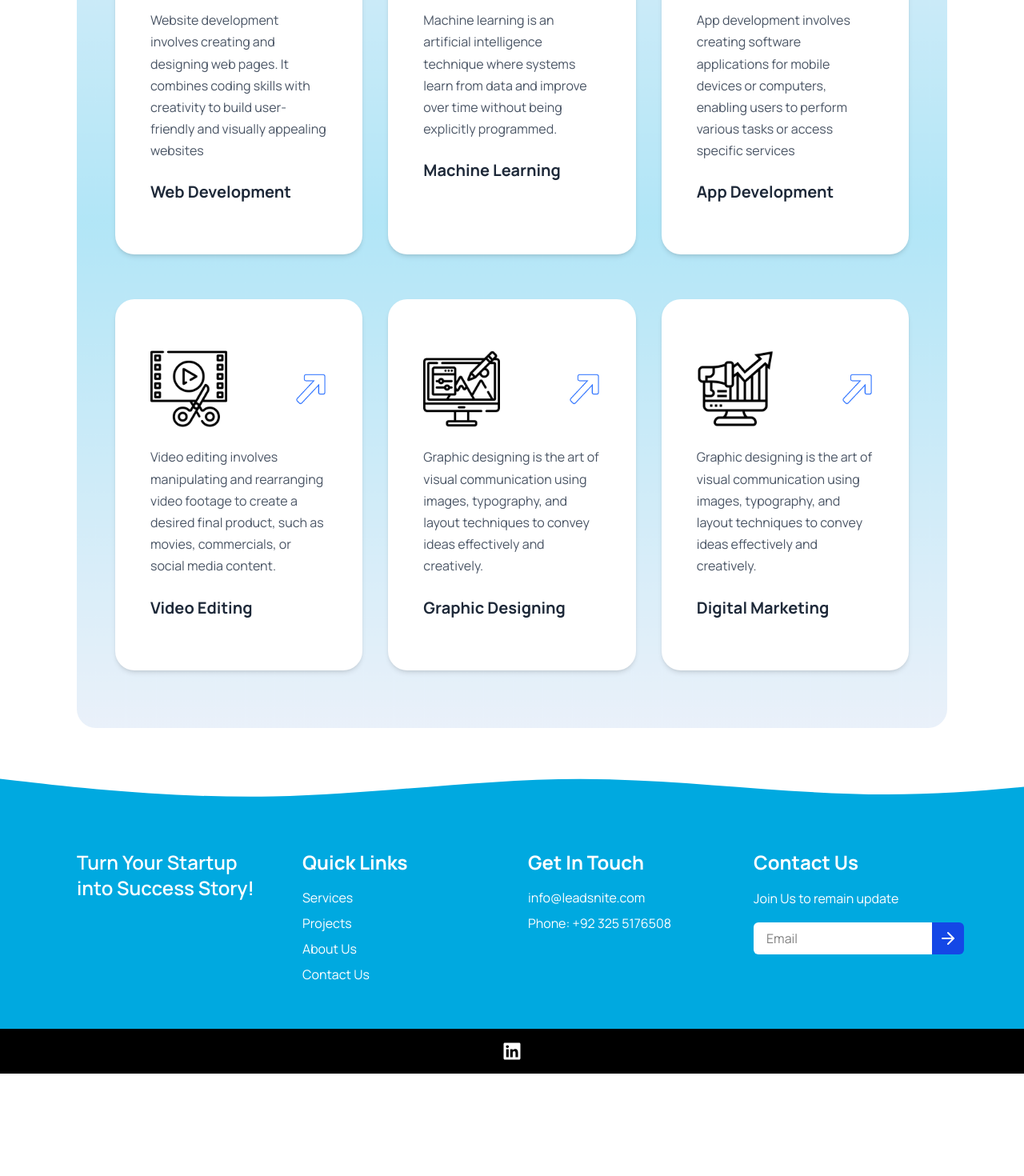
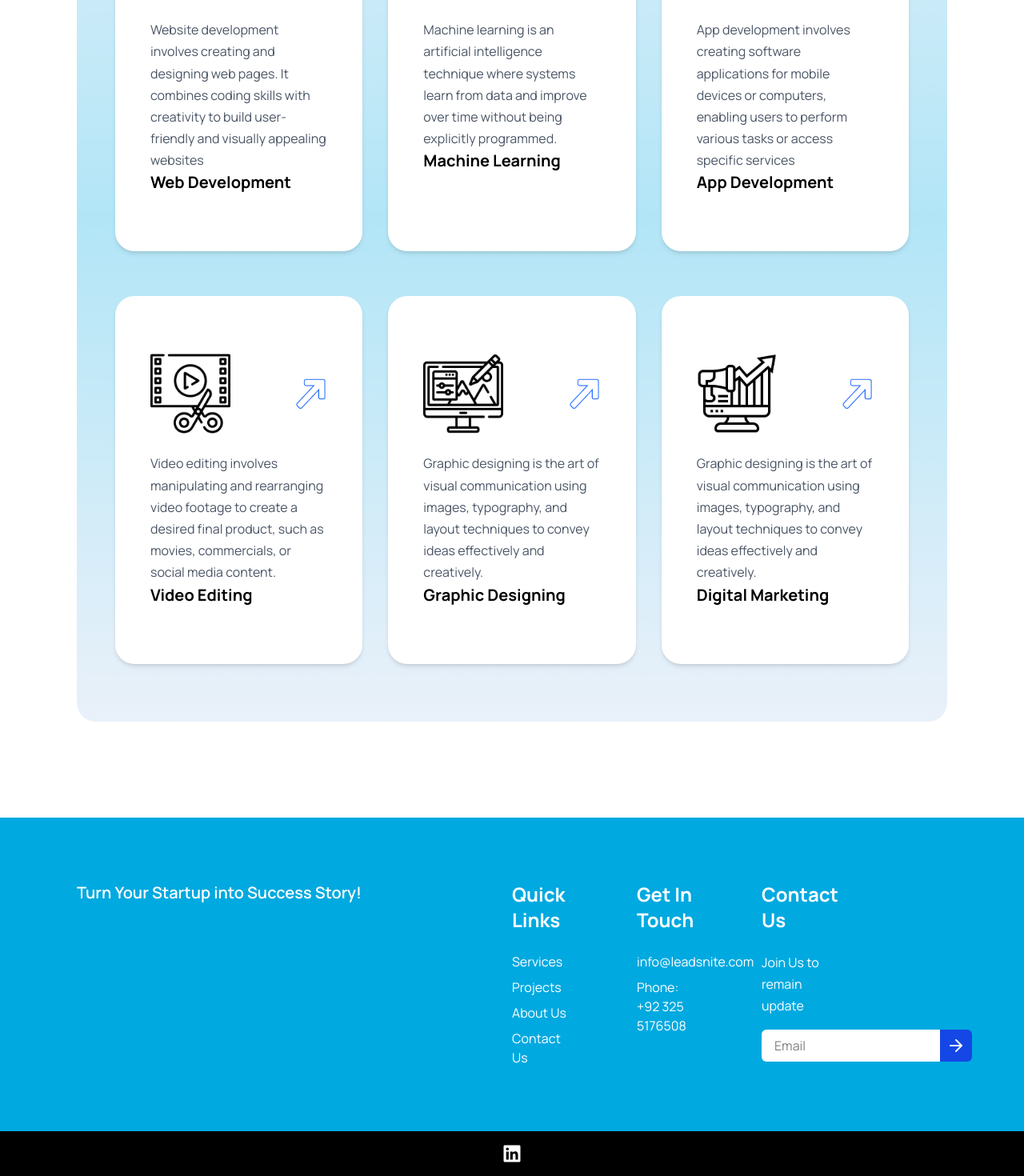
Before and after one commit to saif1431/LeadsNite, a React (Vite) app: page /services in a window 1280 px wide. Shown: the part 1231-2701 px from the top of the page at 80% size. Before the commit the page ends 2573 px from the top, so only its background shows below. Built offline with nearby package versions, Linux system fonts and the light colour scheme.

Commit message:
Change HomePage Design

```diff
--- a/src/Components/HomeComponents/ClientCount.jsx
+++ b/src/Components/HomeComponents/ClientCount.jsx
@@ -46,7 +46,7 @@ const ClientCount = () => {
   }, []);
 
   return (
-    <div   className="lg:px-24 lg:w-[88%] w-full mx-auto  px-6 md:py-24 py-12  rounded-2xl"
+    <div   className="lg:px-24 lg:w-[70%] w-full mx-auto   md:py-24 py-12  rounded-2xl"
   style={{
     background: 'linear-gradient(90deg, #2667FF 20%, #6C19EF 100%)'
   }}>
--- a/src/Components/HomeComponents/JoinUs.jsx
+++ b/src/Components/HomeComponents/JoinUs.jsx
@@ -4,7 +4,7 @@ import img from '/joinUsImg.jpg'
 
 function JoinUs() {
   return (
-    <div className='bg-secondary lg:h-[550px] h-fit  lg:px-24 px-6 md:py-32 py-12 flex items-center justify-center l '>
+    <div className='bg-secondary lg:h-[550px] h-fit  px-8 lg:px-78 md:px-16 md:py-32 py-12 flex items-center justify-center  '>
           <div className='  mx-auto flex items-center justify-center lg:flex-row flex-col lg:gap-32 gap-12'>
       <div className='lg:w-1/2 w-full rounded-lg bg-white px-8 py-12 '>
             <img className='rounded-lg' src={img} alt="" />
--- a/src/Components/HomeComponents/LatestProject.jsx
+++ b/src/Components/HomeComponents/LatestProject.jsx
@@ -97,7 +97,7 @@ export default function LatestProject() {
   );
 
   return (
-    <div className="bg-secondary w-full lg:px-24 px-6 md:py-32 py-12">
+    <div className="bg-secondary w-full px-8 lg:px-78 md:px-16 md:py-32 py-12">
       <div className="">
         {/* Header */}
         <div className="flex flex-col md:flex-row justify-between items-start md:items-center mb-12 ">
--- a/src/Components/HomeComponents/OrbitAnimation.jsx
+++ b/src/Components/HomeComponents/OrbitAnimation.jsx
@@ -32,7 +32,7 @@ export default function OrbitAnimation() {
   ];
 
   return (
-    <div className="mx-auto lg:px-24 px-6 lg:py-18 md-12 max-w-8xl">
+    <div className="mx-auto px-8 lg:px-78 md:px-16 lg:py-18 md-12 max-w-8xl">
       <h2 className="text-3xl md:text-4xl font-bold text-center mb-16">How We Work</h2>
 
       <div className="grid grid-cols-1 md:grid-cols-2 lg:grid-cols-4 gap-8">
--- a/src/Components/HomeComponents/PricingSection.jsx
+++ b/src/Components/HomeComponents/PricingSection.jsx
@@ -47,8 +47,8 @@ export default function PricingSection() {
   const pricingData = activeTab === "marketing" ? marketingPricing : optimizePricing
 
   return (
-    <div className="bg-blue-50  flex items-center justify-center lg:px-24 px-6 md:py-24 py-12">
-      <div className=" w-full mx-auto flex flex-col lg:flex-row items-center justify-between gap-8 lg:gap-16">
+    <div className="bg-blue-50  flex items-center justify-center px-8 lg:px-78 md:px-16 md:py-24 py-12">
+      <div className=" w-full  flex flex-col lg:flex-row items-center justify-between gap-8 lg:gap-16">
         {/* Left side content */}
         <div className="max-w-sm w-full">
           <h1 className="text-3xl md:text-4xl font-bold text-gray-900 mb-8">Committed to giving the best price</h1>
@@ -86,7 +86,7 @@ export default function PricingSection() {
               className="flex flex-col gap-3 lg:flex-row"
             >
               {/* Free plan card */}
-              <div className="border border-black rounded-lg   p-12 w-full max-w-sm  md:mb-0 md:mr-16 relative z-10">
+              <div className="border border-black rounded-lg   px-12  py-14 w-full max-w-sm  md:mb-0 md:mr-16 relative z-10">
                 <div className="">
                   <h3 className="text-2xl font-semibold mb-4">{pricingData.free.name}</h3>
                   <div className="flex items-baseline">
--- a/src/Components/HomeComponents/Services.jsx
+++ b/src/Components/HomeComponents/Services.jsx
@@ -73,19 +73,19 @@ const ServiceCard = ({
       className={`group cursor-pointer mt-6 overflow-hidden shadow-md transition-transform duration-500 hover:shadow-xl lg:px-3 lg:py-8 bg-white rounded-3xl
        `}
     >
-      <div className="p-8 space-y-6">
-        <div className={`flex items-center justify-between  ${isHomePage ? 'mb-12' : 'mb-6'}`}>
+      <div className="py-10 px-8 ">
+        <div className={`flex items-center justify-between  ${isHomePage ? 'mb-14' : 'mb-6  '}`}>
           <img
             src={imageUrl}
             alt={`${title} service`}
-            className="w-24 h-24 object-cover"
+            className="w-25 h-25 object-cover"
           />
           <img className='w-10 h-10' src={arrow} alt="arrow" />
         </div>
         {showDescription && (
           <p className="text-gray-600 ">{description}</p>
         )}
-        <h3 className="text-xl font-bold text-gray-800">{title}</h3>
+        <h3 className="text-xl font-bold ">{title}</h3>
 
       </div>
     </div>
@@ -97,7 +97,7 @@ const Services = ({ showDescriptions = false }) => {
   const isHomePage = location.pathname === '/';
 
   return (
-    <div className={`container  mt-6 mx-auto  py-18 ${isHomePage ? 'lg:px-24 px-6 bg-secondary' : 'rounded-3xl lg:px-12 bg-image  px-4'}`}>
+    <div className={`  mt-6  py-18 ${isHomePage ? 'px-8 lg:px-78 md:px-16 bg-secondary' : 'rounded-3xl lg:px-12 bg-image  px-4'}`}>
       <h2 className={`text-3xl font-bold mb-12 text-center ${isHomePage ? 'lg:text-3xl  ' : 'text-4xl '}`}>
         {isHomePage ? "Find the Perfect Service" : "Here's What Sets Us Apart"}
       </h2>
--- a/src/ResuseableComponents/Footer.jsx
+++ b/src/ResuseableComponents/Footer.jsx
@@ -5,32 +5,22 @@ function Footer() {
   return (
     <div className="relative mt-24">
       {/* Wavy Top Shape */}
-      <div className="w-full overflow-hidden absolute -top-24 z-0 rotate-180">
-        <svg
-          className="w-full h-32"
-          viewBox="200 20 1200 280"
-          preserveAspectRatio="none"
-          xmlns="http://www.w3.org/2000/svg"
-        >
-          <path
-            fill="#00A9E0"
-            fillOpacity="1"
-            d="M0,256L60,234.7C120,213,240,171,360,170.7C480,171,600,213,720,213.3C840,213,960,171,1080,165.3C1200,160,1320,192,1380,208L1440,224L1440,0L1380,0C1320,0,1200,0,1080,0C960,0,840,0,720,0C600,0,480,0,360,0C240,0,120,0,60,0L0,0Z"
-          />
-        </svg>
+      <div className="w-full overflow-hidden  z-0 rotate-180">
+
       </div>
 
       {/* Footer Content */}
-      <footer className="relative bg-[#00A9E0] text-white pt-8 pb-14 px-4 md:px-24 z-10">
-        <div className="grid grid-cols-1 md:grid-cols-2 lg:grid-cols-4 gap-10">
-          <div>
-            <h2 className="text-2xl font-semibold">
+      <footer className="relative py-20 bg-[#00A9E0] text-white px-4 md:px-24 z-10">
+        <div className="grid grid-cols-1 md:grid-cols-2 lg:grid-cols-2 ">
+          <div className="">
+            <h2 className="text-xl font-semibold">
               Turn Your Startup into Success Story!
             </h2>
           </div>
 
-          <div>
-            <h3 className="text-2xl font-bold mb-4">Quick Links</h3>
+          <div className="grid grid-cols-1 md:grid-cols-2 lg:grid-cols-4 gap-20">
+            <div>
+            <h3 className="text-2xl font-bold mb-6">Quick Links</h3>
             <ul className="space-y-2">
               <li><a href="#" className="hover:underline">Services</a></li>
               <li><a href="#" className="hover:underline">Projects</a></li>
@@ -40,7 +30,7 @@ function Footer() {
           </div>
 
           <div>
-            <h3 className="text-2xl font-bold mb-4">Get In Touch</h3>
+            <h3 className="text-2xl font-bold mb-6">Get In Touch</h3>
             <ul className="space-y-2">
               <li>
                 <a href="mailto:info@leadsnite.com" className="hover:underline">
@@ -56,7 +46,7 @@ function Footer() {
           </div>
 
           <div>
-            <h3 className="text-2xl font-bold mb-4">Contact Us</h3>
+            <h3 className="text-2xl font-bold mb-6">Contact Us</h3>
             <p className="mb-4">Join Us to remain update</p>
             <div className="flex">
               <input
@@ -70,6 +60,7 @@ function Footer() {
             </div>
           </div>
         </div>
+          </div>
 
         {/* Bottom bar */}
 
--- a/src/ResuseableComponents/Navbar.jsx
+++ b/src/ResuseableComponents/Navbar.jsx
@@ -53,9 +53,9 @@ const Navbar = () => {
 
   return (
     <>
-      <nav className={`py-5 px-8 lg:px-46 md:px-20 flex items-center justify-between ${isHome ? 'bg-primary text-white shadow-md' : 'bg-white text-black'}`}>
+      <nav className={`py-5 px-8 lg:px-80 md:px-20 flex items-center justify-between ${isHome ? 'bg-primary text-white shadow-md' : 'bg-white text-black'}`}>
         {/* Logo */}
-        <div className="flex-shrink-0">
+        <div className="">
           <Link to="/" className="text-2xl font-bold text-blue-600">
             <img
               className='w-24'
--- a/src/index.css
+++ b/src/index.css
@@ -166,6 +166,6 @@ p{
 
 
 .images{
-  box-shadow: rgba(0, 0, 0, 0.1) 0px 54px 55px, rgba(0, 0, 0, 0.1) 0px -12px 30px, rgba(0, 0, 0, 0.1) 0px 4px 6px, rgba(0, 0, 0, 0.1) 0px 12px 13px, rgba(0, 0, 0, 0.1) 0px -3px 5px;
+  box-shadow: rgba(0, 0, 0, 0) 0px 44px 40px, rgba(0, 0, 0, 0) 0px -12px 20px, rgba(0, 0, 0, 0.1) 0px 4px 2px, rgba(0, 0, 0, 0.1) 0px 12px 13px, rgba(0, 0, 0, 0.1) 0px -3px 3px;
 
 }
```
Also changed, not shown: src/Components/HomeComponents/HeroSection.jsx (+5 -5 lines), src/Components/HomeComponents/ServiceOverview.jsx (+6 -7 lines).
